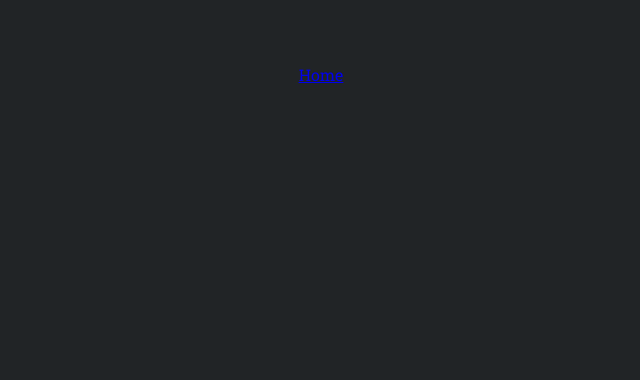
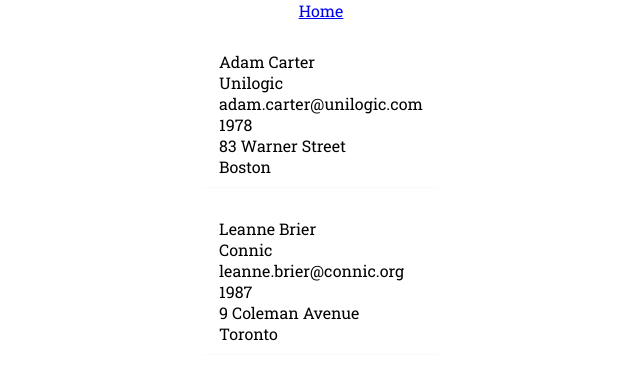
Before and after one commit to mubasharazad12/firstapp-2022, a React (Create React App) app: page /todoapp in a window 1280 px wide. Before the commit this address had no page. Shown: the top 380 px of the page, without its empty margins (319-959 px from the left). Built offline with nearby package versions, Linux system fonts and the light colour scheme; data requests are answered from the project's data file.

Commit message:
json server added

```diff
--- /dev/null
+++ b/data/db.json
@@ -0,0 +1,25 @@
+
+{
+    "users": [
+      {
+        "id": 0,
+        "name": "Adam Carter",
+        "work": "Unilogic",
+        "email": "adam.carter@unilogic.com",
+        "dob": "1978",
+        "address": "83 Warner Street",
+        "city": "Boston",
+        "optedin": true
+      },
+      {
+        "id": 1,
+        "name": "Leanne Brier",
+        "work": "Connic",
+        "email": "leanne.brier@connic.org",
+        "dob": "1987",
+        "address": "9 Coleman Avenue",
+        "city": "Toronto",
+        "optedin": false
+      }
+    ]
+  }
--- a/src/App.js
+++ b/src/App.js
@@ -3,6 +3,7 @@ import { Routes, BrowserRouter, Route, Link } from "react-router-dom";
 import "./Assets/css/App.css"
 import Home from "./Pages/Home";
 import MovieLand from "./Pages/MovieLand";
+import TodoHome from "./Pages/TodoHome";
 
 // f96712af
 
@@ -16,11 +17,12 @@ const App = () => {
 
            <Link to="/"> Home </Link>
 
-            <div className="content">
+            <div className="">
             <Routes>
 
                 <Route exact path="/movieland" element={<MovieLand />} />
                 <Route exact path="/" element={<Home />} />
+                <Route exact path="/todoapp" element={<TodoHome />} />
 
             </Routes>
             </div>
--- a/src/Assets/css/App.css
+++ b/src/Assets/css/App.css
@@ -14,11 +14,10 @@
 
 body {
   font-family: var(--font-roboto);
-  background-color: #212426;
 }
 
 .app {
-  padding: 4rem;
+
 
   display: flex;
   justify-content: center;
--- a/src/Assets/css/MovieLand.css
+++ b/src/Assets/css/MovieLand.css
@@ -1,7 +1,8 @@
+
 
 .MovieLand {
   padding: 4rem;
-
+  background-color: #1c1d1f;
   display: flex;
   justify-content: center;
   align-items: center;
--- /dev/null
+++ b/src/Assets/css/todo.css
@@ -0,0 +1,97 @@
+
+
+.navbar {
+  padding: 20px;
+  display: flex;
+  align-items: center;
+  max-width: 600px;
+  margin: 0 auto;
+  border-bottom: 1px solid #f2f2f2;
+}
+.navbar h1 {
+  color: #f1356d;
+}
+.navbar .links {
+  margin-left: auto;
+}
+.navbar a {
+  margin-left: 16px;
+  text-decoration: none;
+  padding: 6px;
+}
+.navbar a:hover {
+  color: #f1356d;
+}
+.content {
+  max-width: 600px;
+  margin: 40px auto;
+  padding: 20px;
+}
+
+/* blog previews / list */
+.blog-preview {
+  padding: 10px 16px;
+  margin: 20px 0;
+  border-bottom: 1px solid #fafafa;
+}
+.blog-preview:hover {
+  box-shadow: 1px 3px 5px rgba(0,0,0,0.1);
+}
+.blog-preview h2 {
+  font-size: 20px;
+  color: #f1356d;
+  margin-bottom: 8px;
+}
+.blog-preview a{
+  text-decoration: none;
+}
+
+/* blog details page */
+.blog-details h2 {
+  font-size: 20px;
+  color: #f1356d;
+  margin-bottom: 10px;
+}
+.blog-details div {
+  margin: 20px 0;
+}
+.blog-details button {
+  background: #f1356d;
+  color: #fff;
+  border: 0;
+  padding: 8px;
+  border-radius: 8px;
+  cursor: pointer;
+}
+
+/* create new blog form */
+.create {
+  max-width: 400px;
+  margin: 0 auto;
+  text-align: center;
+}
+.create label {
+  text-align: left;
+  display: block;
+}
+.create h2 {
+  font-size: 20px;
+  color: #f1356d;
+  margin-bottom: 30px;
+}
+.create input, .create textarea, .create select {
+  width: 100%;
+  padding: 6px 10px;
+  margin: 10px 0;
+  border: 1px solid #ddd;
+  box-sizing: border-box;
+  display: block;
+}
+.create button {
+  background: #f1356d;
+  color: #fff;
+  border: 0;
+  padding: 8px;
+  border-radius: 8px;
+  cursor: pointer;
+}
--- a/src/Components/MoviesLand/MovieApp.jsx
+++ b/src/Components/MoviesLand/MovieApp.jsx
@@ -26,6 +26,7 @@ const MovieApp = () => {
     }, []);
 
     return(
+
        <div className="MovieLand">
             <h1>Movie Land</h1>
 
--- a/src/Components/MoviesLand/MoviesList.jsx
+++ b/src/Components/MoviesLand/MoviesList.jsx
@@ -1,4 +1,3 @@
-import React from "react";
 
 const MoviesList = ({ movie }) => {
 
--- /dev/null
+++ b/src/Components/ToDoApp/BlogList.js
@@ -0,0 +1,29 @@
+
+const BlogList = ({blogs}) => {
+
+    return(
+        <div className="blog-list">
+
+            {blogs.map((blog) => (
+                <div className="blog-preview" key={blog.id}>
+
+                        <p>{blog.name}</p>
+                        <p>{blog.work}</p>
+                        <p>{blog.email}</p>
+                        <p>{blog.dob}</p>
+                        <p>{blog.address}</p>
+                        <p>{blog.city}</p>
+                        <p>{blog.optedin}</p>
+                </div>
+
+
+            ))}
+
+
+
+        </div>
+    );
+
+}
+
+export default BlogList;
--- /dev/null
+++ b/src/Components/ToDoApp/Blogs.js
@@ -0,0 +1,35 @@
+import BlogList from "./BlogList";
+import { useState } from "react";
+import { useEffect } from "react";
+import '../../Assets/css/todo.css'
+
+const Blogs = () => {
+
+    const [blogs, setBlogs] = useState(null);
+
+    useEffect(() => {
+
+        fetch('http://localhost:8000/users')
+            .then((response) => {
+                return response.json()
+            })
+            .then((data) => {
+                console.log(data);
+                setBlogs(data);
+            })
+
+    }, []);
+
+    return (
+        <div className="blog">
+
+           { blogs && <BlogList blogs={blogs} /> }
+        </div>
+
+
+
+    );
+
+}
+
+export default Blogs;
--- a/src/Pages/Home.js
+++ b/src/Pages/Home.js
@@ -7,7 +7,8 @@ const Home = () => {
             <h1>Apps</h1>
             <nav>
                 <div className='home-links'>
-                    <Link to="/movieland"> Movie Land </Link>
+                    <Link to="/movieland"> Movie Land App</Link>
+                    <Link to="/todoapp">  ToDo App </Link>
 
                 </div>
             </nav>
--- a/src/Pages/MovieLand.js
+++ b/src/Pages/MovieLand.js
@@ -8,7 +8,7 @@ const MovieLand = () => {
 
     return(
 
-        <div className="MovieLand">
+        <div className="">
             <MovieApp/>
         </div>
 
--- /dev/null
+++ b/src/Pages/TodoHome.js
@@ -0,0 +1,12 @@
+import Blogs from "../Components/ToDoApp/Blogs";
+
+const TodoHome = () => {
+
+    return(
+        <div className="TodoHome">
+            <Blogs />
+        </div>
+    );
+
+}
+export default TodoHome;
```
Also changed, not shown: 1 other file (tests, documents, lock files or other folders).
